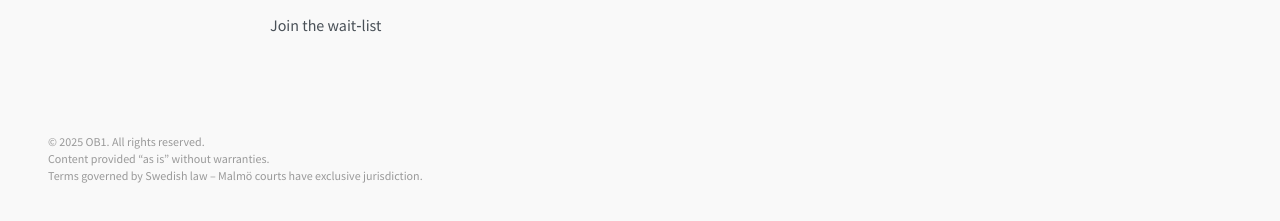
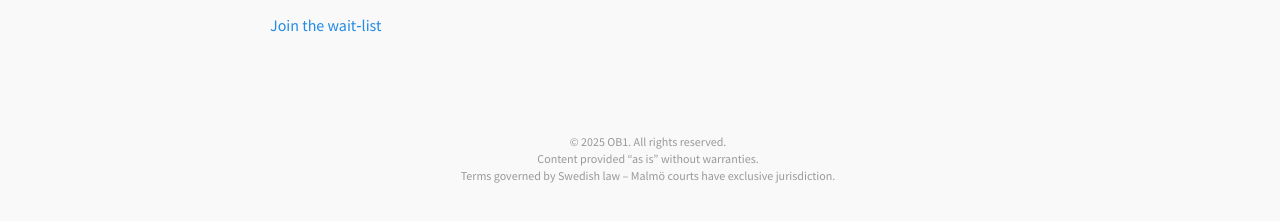
Before and after one commit to domainController/0B1-vanilla, a website built with Vite: page forum.html in a window 1280 px wide. Shown: the part 249-470 px from the top of the page. Built offline with nearby package versions, Linux system fonts and the light colour scheme.

Commit message:
style(main.css): improve hyperlink styling and disclaimer layout # style > Changed anchor link color to #22b8e6 (sky blue) # style > Removed underline by default, added underline on hover # style > Centered the footer disclaimer with .centered { text-align: center }

```diff
--- a/assets/css/main.css
+++ b/assets/css/main.css
@@ -138,7 +138,7 @@ ol li::before {
 
 .site-footer p {
   /* plus lisible, aligné à gauche */
-  text-align: left;
+  text-align: center;
   /* on enlève le margin par défaut du p */
   margin: 0;
   /* on pousse un peu vers la droite pour éviter que ça colle au bord */
@@ -160,3 +160,13 @@ ol li::before {
 .centered {
   text-align: center;
 }
+
+a {
+  color: #228be6;
+  text-decoration: none;
+}
+
+a:hover {
+  color:#228be6;
+  ;
+}
```
